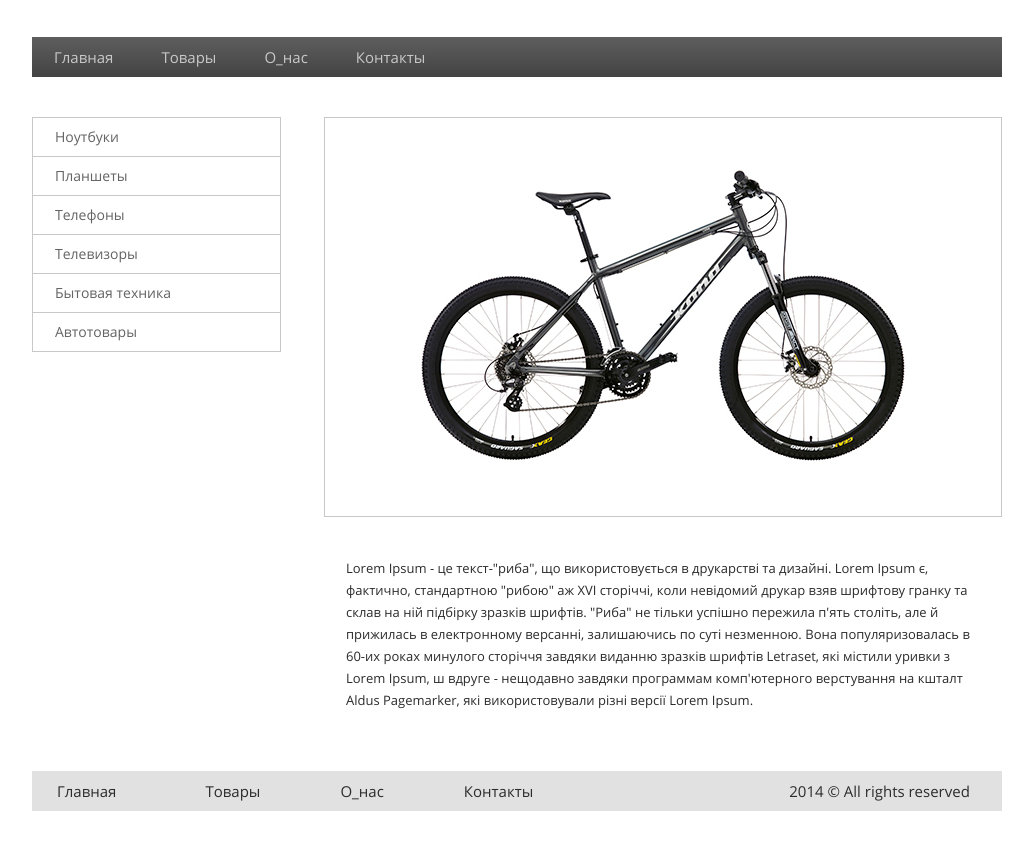
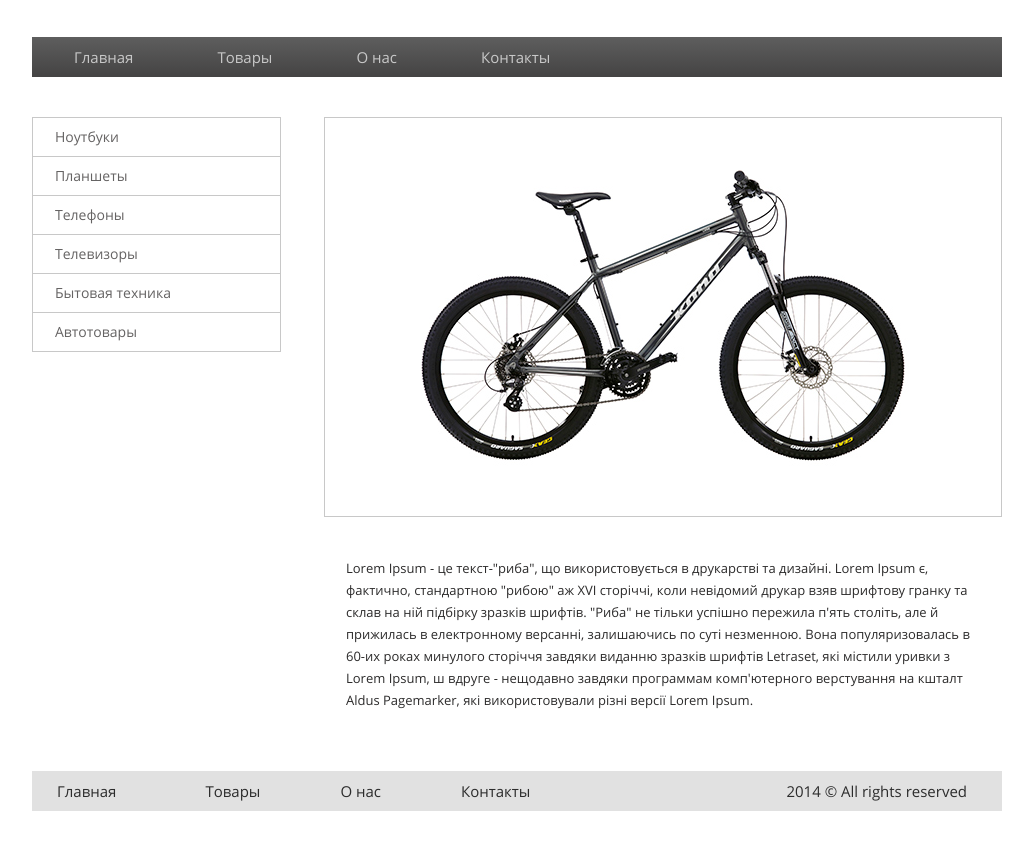
Before and after one commit to EvgeniyChaika/HTMLmodule3, a plain HTML site: page index.html in a window 1280 px wide. Shown: the part 96-946 px from the top of the page, without its empty margins (123-1156 px from the left). Drawn offline with Linux system fonts and the light colour scheme.

Commit message:
Page optimization

```diff
--- a/css/style.css
+++ b/css/style.css
@@ -29,7 +29,11 @@ header {
     background: linear-gradient(0deg, #444343 0%, #5e5e5e 100%);
     margin-bottom: 40px;
 }
-
+.menu ul{
+    font-size:0;
+    line-height: 0;
+    letter-spacing: -1px;
+}
 .menu li {
     background: inherit;
     display: inline-block;
@@ -38,10 +42,11 @@ header {
 .menu li a {
     color: #c8c8c8;
     display: block;
-    padding: 12px 22px;
+    padding: 10px 42px;
     font-family: OpenSans, sans-serif;
     font-size: 15px;
-    line-height: 16px;
+    line-height: normal;
+    letter-spacing: normal;
     font-weight: 400;
 }
 
@@ -53,11 +58,10 @@ header {
     background: linear-gradient(0deg, #2e2e2e 0%, #4a4a4a 100%);
     border-left: 1px solid rgb(101, 99, 99);
     border-right: 1px solid rgb(101, 99, 99);
-    padding: 12px 21px;
+    padding: 10px 41px;
 }
 
 .nav-menu ul {
-    display: block;
     float: left;
 }
 
@@ -87,24 +91,26 @@ header {
     padding: 44px 88px;
     float: right;
     border: 1px solid #c8c8c8;
+
 }
 
 .content {
     margin-left: 290px;
-    margin-bottom: 60px;
+    width: 680px;
+    position: relative;
 }
 
-.content-text {
+.content p{
     display: inline-block;
-    margin: 40px 31px 0 24px;
+    padding: 40px 30px 60px 24px;
     font-size: 13px;
     line-height: 22px;
     font-family: OpenSans, sans-serif;
     font-weight: 400;
     color: #2c2b2b;
     text-align: left;
+    word-wrap: break-word;
 }
-
 .footer {
     background-color: #e1e1e1;
     margin-bottom: 60px;
--- a/index.html
+++ b/index.html
@@ -15,7 +15,7 @@
             <ul>
                 <li><a href="#">Главная</a></li>
                 <li><a href="#">Товары</a></li>
-                <li><a href="#">О_нас</a></li>
+                <li><a href="#">О нас</a></li>
                 <li><a href="#">Контакты</a></li>
             </ul>
         </div>
@@ -33,7 +33,7 @@
             <div class="image-bicycle">
                 <img src="img/bicycle.png" alt="Bicycle">
             </div>
-            <div class="content-text"><p>Lorem Ipsum - це текст-"риба",
+            <p>Lorem Ipsum - це текст-"риба",
                 що використовується в друкарстві та дизайні. Lorem Ipsum є,
                 фактично, стандартною "рибою" аж XVI сторіччі, коли невідомий
                 друкар взяв шрифтову гранку та склав на ній підбірку зразків
@@ -43,14 +43,14 @@
                 сторіччя завдяки виданню зразків шрифтів Letraset, які містили
                 уривки з Lorem Ipsum, ш вдруге - нещодавно завдяки программам
                 комп'ютерного верстування на кшталт Aldus Pagemarker, які
-                використовували різні версії Lorem Ipsum.</p></div>
+                використовували різні версії Lorem Ipsum.</p>
         </div>
 
         <div class="footer">
             <ul>
                 <li><a href="#">Главная</a></li>
                 <li><a href="#">Товары</a></li>
-                <li><a href="#">О_нас</a></li>
+                <li><a href="#">О нас</a></li>
                 <li><a href="#">Контакты</a></li>
                 <li>2014 &copy; All rights reserved</li>
             </ul>
```
